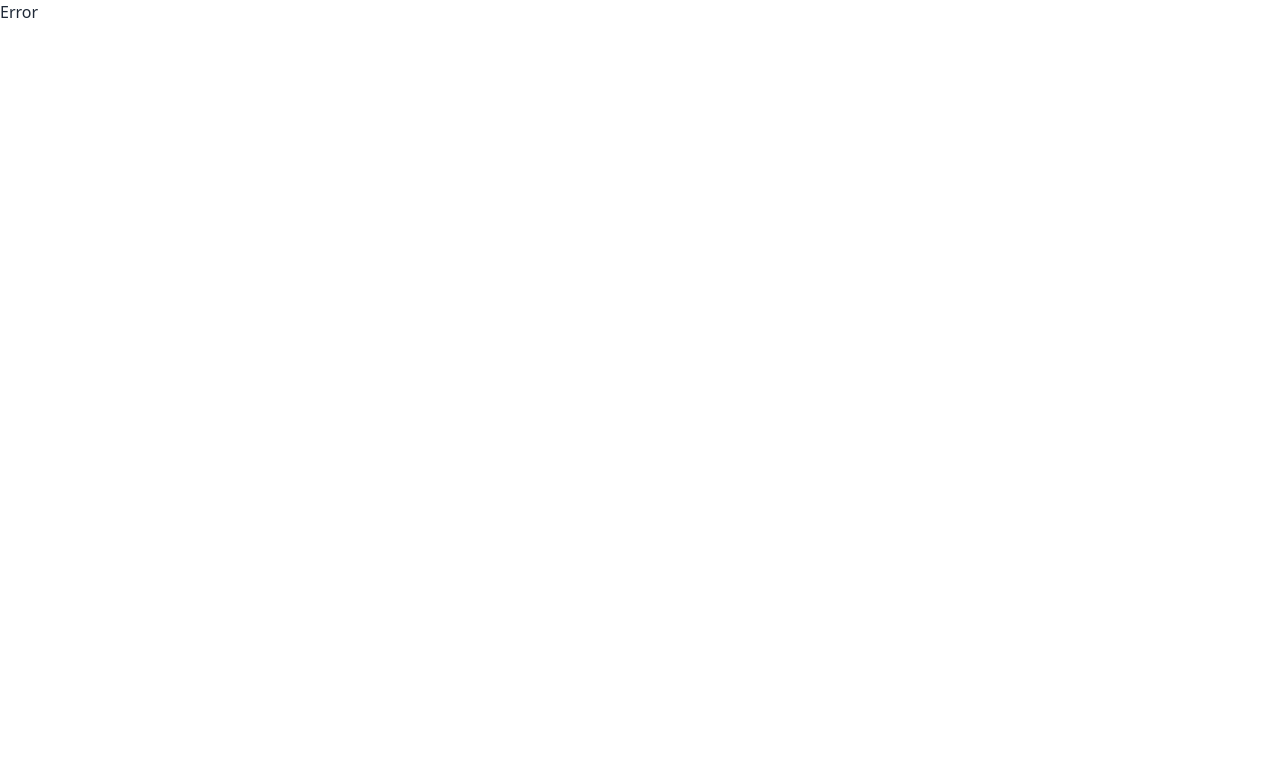
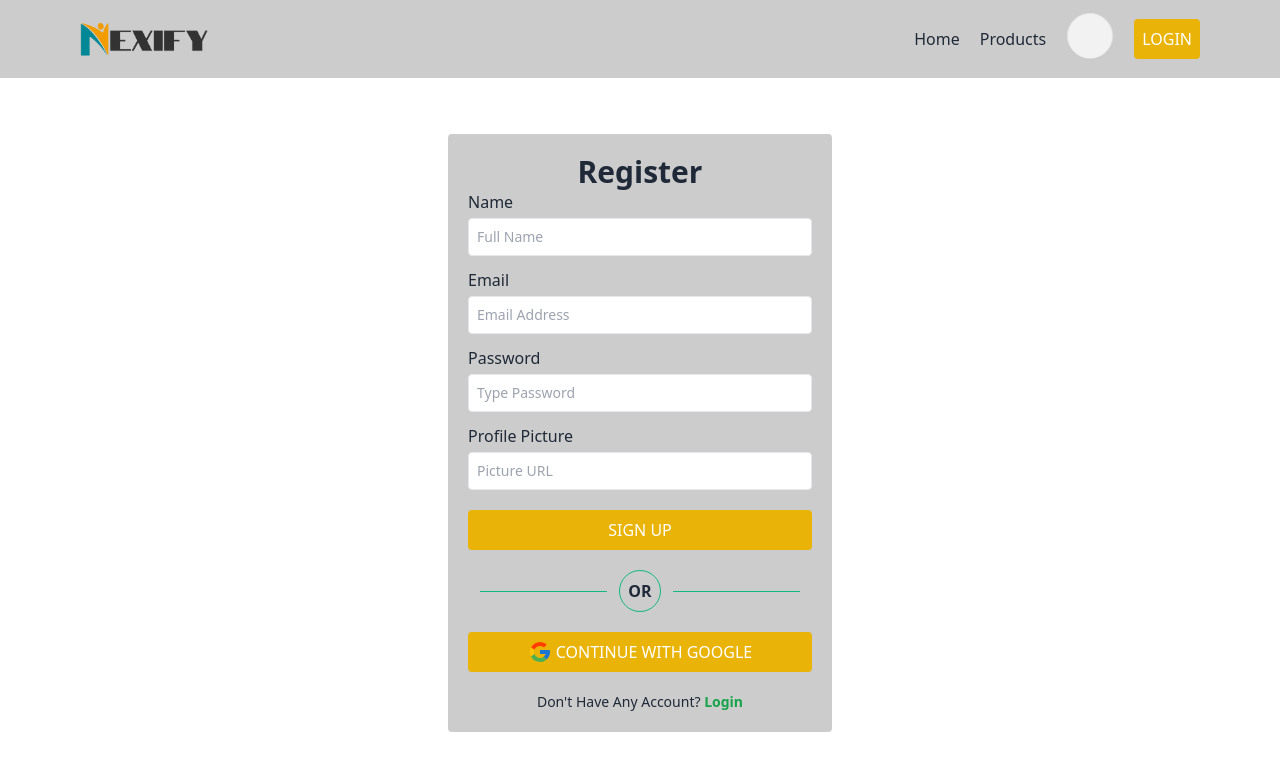
Before and after one commit to shamshul-haque/nexify-client, a React (Vite) app: page /register in a window 1280 px wide. Before the commit this address had no page. Shown: the top 770 px of the page. Built offline with nearby package versions, Linux system fonts and the light colour scheme.

Commit message:
design register login page

```diff
--- a/package.json
+++ b/package.json
@@ -10,11 +10,13 @@
     "preview": "vite preview"
   },
   "dependencies": {
+    "firebase": "^10.6.0",
     "localforage": "^1.10.0",
     "match-sorter": "^6.3.1",
     "prop-types": "^15.8.1",
     "react": "^18.2.0",
     "react-dom": "^18.2.0",
+    "react-hook-form": "^7.48.2",
     "react-icons": "^4.12.0",
     "react-router-dom": "^6.20.0",
     "sort-by": "^1.2.0"
--- /dev/null
+++ b/src/components/shared/SocialLogin.jsx
@@ -0,0 +1,21 @@
+import { FcGoogle } from "react-icons/fc";
+
+const SocialLogin = () => {
+  return (
+    <div className="mt-5">
+      <div className="flex items-center gap-3 max-w-xs mx-auto mb-5">
+        <hr className="flex-1 border-emerald-500" />
+        <span className="text-center font-bold border border-emerald-500 p-2 rounded-full">
+          OR
+        </span>
+        <hr className="flex-1 border-emerald-500" />
+      </div>
+      <button className="bg-yellow-500 hover:bg-emerald-500 text-white transition-all duration-1000 p-2 rounded uppercase flex items-center justify-center gap-1 w-full">
+        <FcGoogle className="text-2xl" />
+        <span>Continue With Google</span>
+      </button>
+    </div>
+  );
+};
+
+export default SocialLogin;
--- a/src/components/shared/navbar/DropdownMenus.jsx
+++ b/src/components/shared/navbar/DropdownMenus.jsx
@@ -9,7 +9,7 @@ const DropdownMenus = () => {
       </label>
       <div
         tabIndex={0}
-        className="dropdown-content p-5 shadow bg-black rounded-box w-52"
+        className="dropdown-content p-5 shadow bg-black bg-opacity-20 rounded-box w-52"
       >
         <div className="flex flex-col">
           {/* <div className="text-center">
@@ -24,9 +24,7 @@ const DropdownMenus = () => {
           <NavLink
             to="/"
             className={({ isActive }) =>
-              isActive
-                ? "text-yellow-600 border-yellow-600 border-b py-1 "
-                : "py-1"
+              isActive ? "text-yellow-600 border-yellow-600 py-1 " : "py-1"
             }
           >
             Home
@@ -34,16 +32,14 @@ const DropdownMenus = () => {
           <NavLink
             to="/products"
             className={({ isActive }) =>
-              isActive
-                ? "text-yellow-600 border-yellow-600 border-b py-1 "
-                : "py-1"
+              isActive ? "text-yellow-600 border-yellow-600 py-1 " : "py-1"
             }
           >
             Products
           </NavLink>
           <Link
             to="/login"
-            className="bg-yellow-600 hover:bg-transparent hover:border hover:border-yellow-600 transition-all duration-500 p-2 rounded uppercase text-white"
+            className="bg-yellow-500 hover:bg-emerald-500 text-white transition-all duration-1000 p-2 rounded uppercase cursor-pointer text-center mt-3"
           >
             Login
           </Link>
--- a/src/components/shared/navbar/LgMenus.jsx
+++ b/src/components/shared/navbar/LgMenus.jsx
@@ -6,7 +6,7 @@ const LgMenus = () => {
       <NavLink
         to="/"
         className={({ isActive }) =>
-          isActive ? "text-yellow-600 border-yellow-600 border-b py-1 " : "py-1"
+          isActive ? "text-yellow-600 border-yellow-600 py-1 " : "py-1"
         }
       >
         Home
@@ -14,27 +14,33 @@ const LgMenus = () => {
       <NavLink
         to="/products"
         className={({ isActive }) =>
-          isActive ? "text-yellow-600 border-yellow-600 border-b py-1 " : "py-1"
+          isActive ? "text-yellow-600 border-yellow-600 py-1 " : "py-1"
         }
       >
         Products
       </NavLink>
-      {/* <div className="dropdown dropdown-end">
+      <div className="dropdown dropdown-end">
         <label tabIndex={0} className="btn btn-circle avatar">
-          <img alt="profile picture" src="check" className="rounded-full" />
+          {/* {consition ? <img alt="" src="" className="rounded-full" /> : ""} */}
         </label>
         <div
           tabIndex={0}
-          className="mt-3 z-50 p-5 shadow menu-sm dropdown-content bg-black rounded-box w-52 flex flex-col"
+          className="w-52 mr-10 -mt-2 z-50 p-5 shadow menu-sm dropdown-content bg-black bg-opacity-20 rounded-md flex flex-col"
         >
-          <h1 className="font-bold text-center mb-3">check</h1>
-          <Link to="/">Dashboard</Link>
-          <Link to="/">Logout</Link>
+          <h1 className="font-bold text-center mb-3">
+            Md. Shamshul Haque Molla
+          </h1>
+          <Link to="/" className="py-1">
+            Dashboard
+          </Link>
+          <Link to="/" className="py-1">
+            Logout
+          </Link>
         </div>
-      </div> */}
+      </div>
       <Link
         to="/login"
-        className="bg-yellow-600 hover:bg-transparent hover:border hover:border-yellow-600 transition-all duration-500 p-2 rounded uppercase text-white"
+        className="bg-yellow-500 hover:bg-emerald-500 text-white transition-all duration-1000 p-2 rounded uppercase cursor-pointer"
       >
         Login
       </Link>
--- a/src/components/shared/navbar/Navbar.jsx
+++ b/src/components/shared/navbar/Navbar.jsx
@@ -6,7 +6,7 @@ import LgMenus from "./LgMenus";
 const Navbar = () => {
   return (
     <div>
-      <div className="w-full max-w-screen-xl z-50 bg-black bg-opacity-20 py-3">
+      <div className="w-full z-50 bg-black bg-opacity-20 py-3">
         <Container>
           <div className="flex justify-between items-center">
             {/* logo */}
--- /dev/null
+++ b/src/pages/Login.jsx
@@ -0,0 +1,73 @@
+import { useForm } from "react-hook-form";
+import { Link } from "react-router-dom";
+import Container from "../components/shared/Container";
+import SocialLogin from "../components/shared/SocialLogin";
+
+const Login = () => {
+  const {
+    register,
+    handleSubmit,
+    reset,
+    formState: { errors },
+  } = useForm();
+
+  const onSubmit = async (data) => {
+    reset();
+    console.log(data);
+  };
+
+  return (
+    <Container>
+      <div className="flex items-center justify-center py-14">
+        <div className="w-full max-w-sm bg-black bg-opacity-20 rounded p-5">
+          <h1 className="text-3xl text-center font-bold">Login Now</h1>
+          <form onSubmit={handleSubmit(onSubmit)}>
+            <div className="form-control space-y-1 mb-3">
+              <label>Email</label>
+              <input
+                type="email"
+                {...register("email", { required: true })}
+                placeholder="Email Address"
+                className="outline-0 border p-2 rounded text-sm"
+              />
+              {errors?.email?.type === "required" && (
+                <span className="text-red-500">Email is required</span>
+              )}
+            </div>
+            <div className="form-control space-y-1 mb-5">
+              <label>Password</label>
+              <input
+                type="password"
+                {...register("password", { required: true })}
+                placeholder="Enter Password"
+                className="outline-0 border p-2 rounded text-sm"
+              />
+              {errors?.password?.type === "required" && (
+                <span className="text-red-500">Email is required</span>
+              )}
+            </div>
+            <div className="form-control">
+              <input
+                type="submit"
+                value="Login"
+                className="bg-yellow-500 hover:bg-emerald-500 text-white transition-all duration-1000 p-2 rounded uppercase cursor-pointer"
+              />
+            </div>
+          </form>
+          <SocialLogin />
+          <p className="text-sm text-center pt-5">
+            <span>{`Don't Have Any Account?`}</span>{" "}
+            <Link
+              to="/register"
+              className="text-green-600 hover:underline font-bold"
+            >
+              Register
+            </Link>
+          </p>
+        </div>
+      </div>
+    </Container>
+  );
+};
+
+export default Login;
--- /dev/null
+++ b/src/pages/Register.jsx
@@ -0,0 +1,109 @@
+import { useForm } from "react-hook-form";
+import { Link } from "react-router-dom";
+import SocialLogin from "../components/shared/SocialLogin";
+
+const Register = () => {
+  const {
+    register,
+    handleSubmit,
+    reset,
+    formState: { errors },
+  } = useForm();
+
+  const onSubmit = (data) => {
+    reset();
+    console.log(data);
+  };
+
+  return (
+    <div className="flex items-center justify-center py-14">
+      <div className="w-full max-w-sm bg-black bg-opacity-20 rounded p-5">
+        <h1 className="text-3xl text-center font-bold">Register</h1>
+        <form onSubmit={handleSubmit(onSubmit)}>
+          <div className="form-control space-y-1 mb-3">
+            <label>Name</label>
+            <input
+              type="text"
+              {...register("name", { required: true })}
+              placeholder="Full Name"
+              className="outline-0 border p-2 rounded text-sm"
+            />
+            {errors?.name?.type === "required" && (
+              <span className="text-red-500">Name is required</span>
+            )}
+          </div>
+          <div className="form-control space-y-1 mb-3">
+            <label>Email</label>
+            <input
+              type="email"
+              {...register("email", { required: true })}
+              placeholder="Email Address"
+              className="outline-0 border p-2 rounded text-sm"
+            />
+            {errors?.email?.type === "required" && (
+              <span className="text-red-500">Email is required</span>
+            )}
+          </div>
+          <div className="form-control space-y-1 mb-3">
+            <label>Password</label>
+            <input
+              type="password"
+              {...register("password", {
+                required: true,
+                minLength: 8,
+                pattern: /(?=.*[A-Z])(?=.*[a-z])(?=.*[0-9])(?=.*[!@#$%^&*])/,
+              })}
+              placeholder="Type Password"
+              className="outline-0 border p-2 rounded text-sm"
+            />
+            {errors?.password?.type === "required" && (
+              <span className="text-red-500">Password is required</span>
+            )}
+            {errors?.password?.type === "minLength" && (
+              <span className="text-red-500">
+                Password must be 8 characters
+              </span>
+            )}
+            {errors?.password?.type === "pattern" && (
+              <span className="text-red-500">
+                Password should contain at least one uppercase letter, one
+                lowercase letter, one number, and one special character..
+              </span>
+            )}
+          </div>
+          <div className="form-control space-y-1 mb-5">
+            <label>Profile Picture</label>
+            <input
+              type="url"
+              {...register("image", { required: true })}
+              placeholder="Picture URL"
+              className="outline-0 border p-2 rounded text-sm"
+            />
+            {errors?.image?.type === "required" && (
+              <span className="text-red-500">Product image is required</span>
+            )}
+          </div>
+          <div className="form-control">
+            <input
+              type="submit"
+              value="Sign Up"
+              className="bg-yellow-500 hover:bg-emerald-500 text-white transition-all duration-1000 p-2 rounded uppercase cursor-pointer"
+            />
+          </div>
+        </form>
+        <SocialLogin />
+        <p className="text-sm text-center pt-5">
+          <span>{`Don't Have Any Account?`}</span>{" "}
+          <Link
+            to="/login"
+            className="text-green-600 hover:underline font-bold"
+          >
+            Login
+          </Link>
+        </p>
+      </div>
+    </div>
+  );
+};
+
+export default Register;
```
Also changed, not shown: src/routes/Routes.jsx (+10 -0 lines), 1 other file (tests, documents, lock files or other folders).
